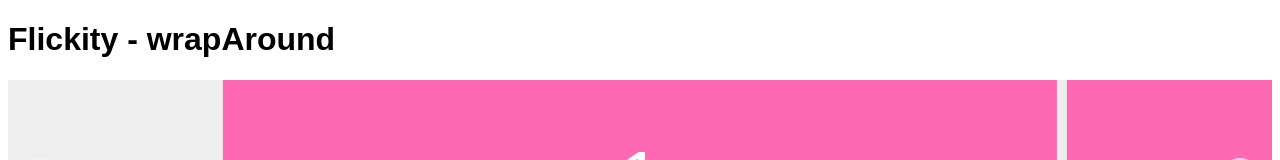
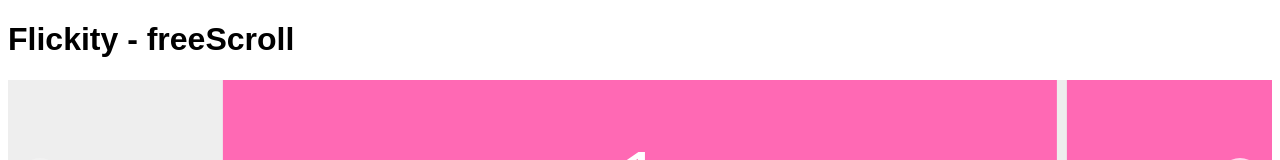
Before and after one commit to RunningTalus/SliderTesting, a plain HTML site: page index.html in a window 1280 px wide. Shown: the top 160 px of the page. Drawn offline with Linux system fonts and the light colour scheme.

Commit message:
freeScroll : Enables content to be freely scrolled and flicked without aligning cells to an end position.

```diff
--- a/index.html
+++ b/index.html
@@ -10,7 +10,7 @@
 
   <body>
 
-  <h1>Flickity - wrapAround</h1>
+  <h1>Flickity - freeScroll</h1>
 
   <!-- Flickity HTML init -->
 
```
